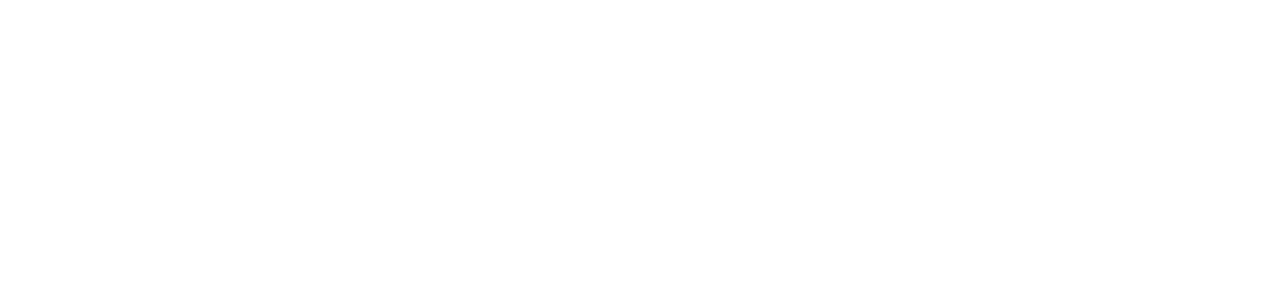
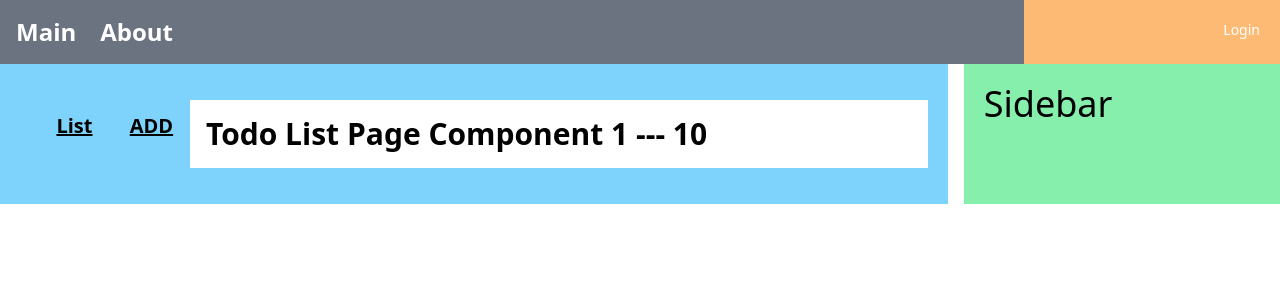
Before and after one commit to YuYoHan/React_Book, a React (Create React App) app in the folder mall/: page /todo/list in a window 1280 px wide. Shown: the top 300 px of the page. Built offline with nearby package versions, Linux system fonts and the light colour scheme.

Commit message:
[Add] useNavigate() 추가

```diff
--- a/mall/src/pages/todo/Index.jsx
+++ b/mall/src/pages/todo/Index.jsx
@@ -1,20 +1,39 @@
-import { Outlet } from "react-router-dom";
+import { Outlet, useNavigate } from "react-router-dom";
 import BasicLayout from "../../layouts/BasicLayout";
+import { useCallback } from "react";
 
 const IndexPage = () => {
+    const navigate = useNavigate();
+
+    const handleClickList = useCallback(() => {
+        navigate({ pathname: "list" });
+    });
+
+    const handleClickAdd = useCallback(() => {
+        navigate({ pathname: "add" });
+    });
+
+    return (
         <BasicLayout>
             <div className="w-full flex m-2 p-2">
-      <div className="text-xl m-1 p-2 w-20 font-extrabold text-center underline">
+                <div
+                    className="text-xl m-1 p-2 w-20 font-extrabold text-center underline"
+                    onClick={handleClickList}
+                >
                     List
                 </div>
-      <div className="text-xl m-1 p-2 w-20 font-extrabold text-center underline">
+                <div
+                    className="text-xl m-1 p-2 w-20 font-extrabold text-center underline"
+                    onClick={handleClickAdd}
+                >
                     ADD
                 </div>
                 <div className="flex flex-wrap w-full">
                     <Outlet />
                 </div>
             </div>
-  </BasicLayout>;
+        </BasicLayout>
+    );
 };
 
 export default IndexPage;
```
Lines whose indentation alone changed are shown as unchanged.
